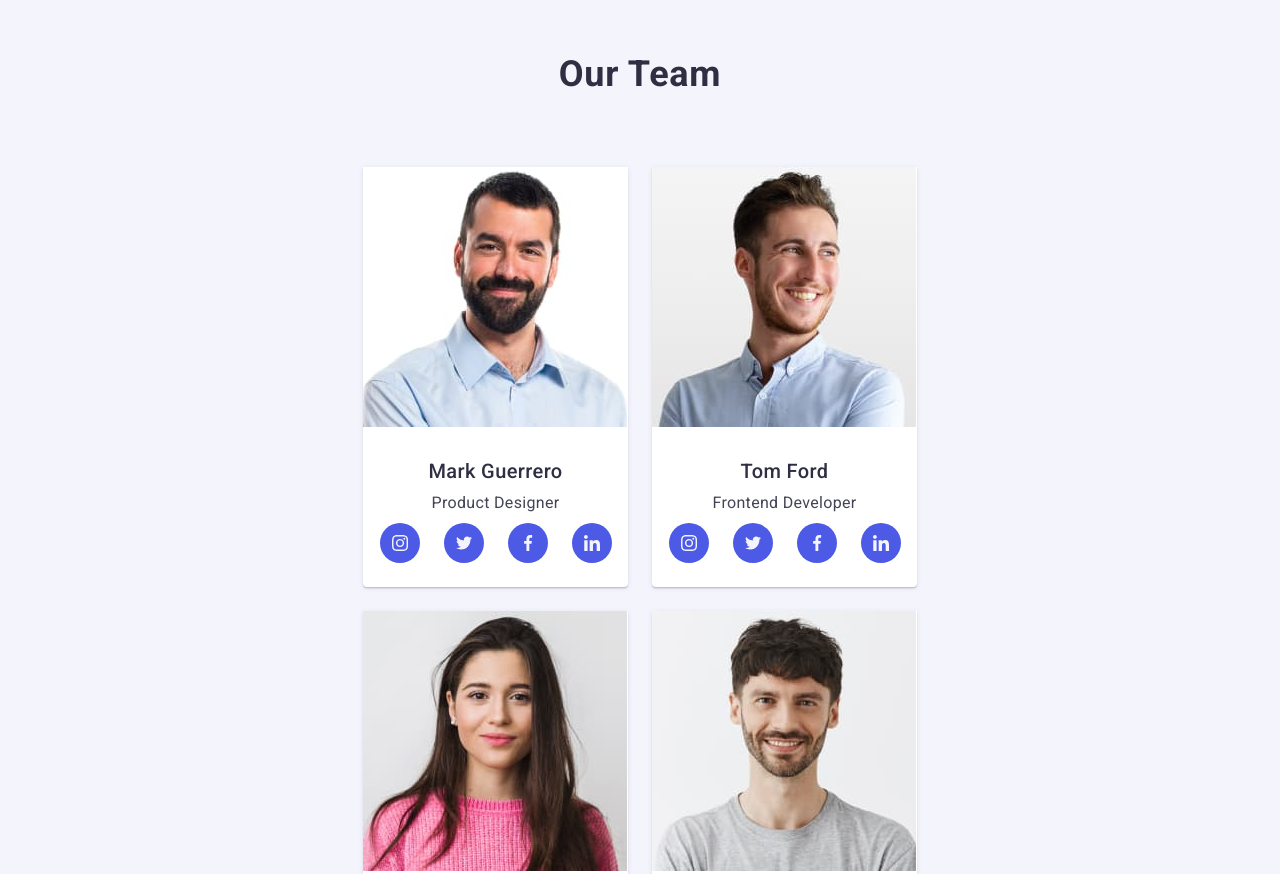
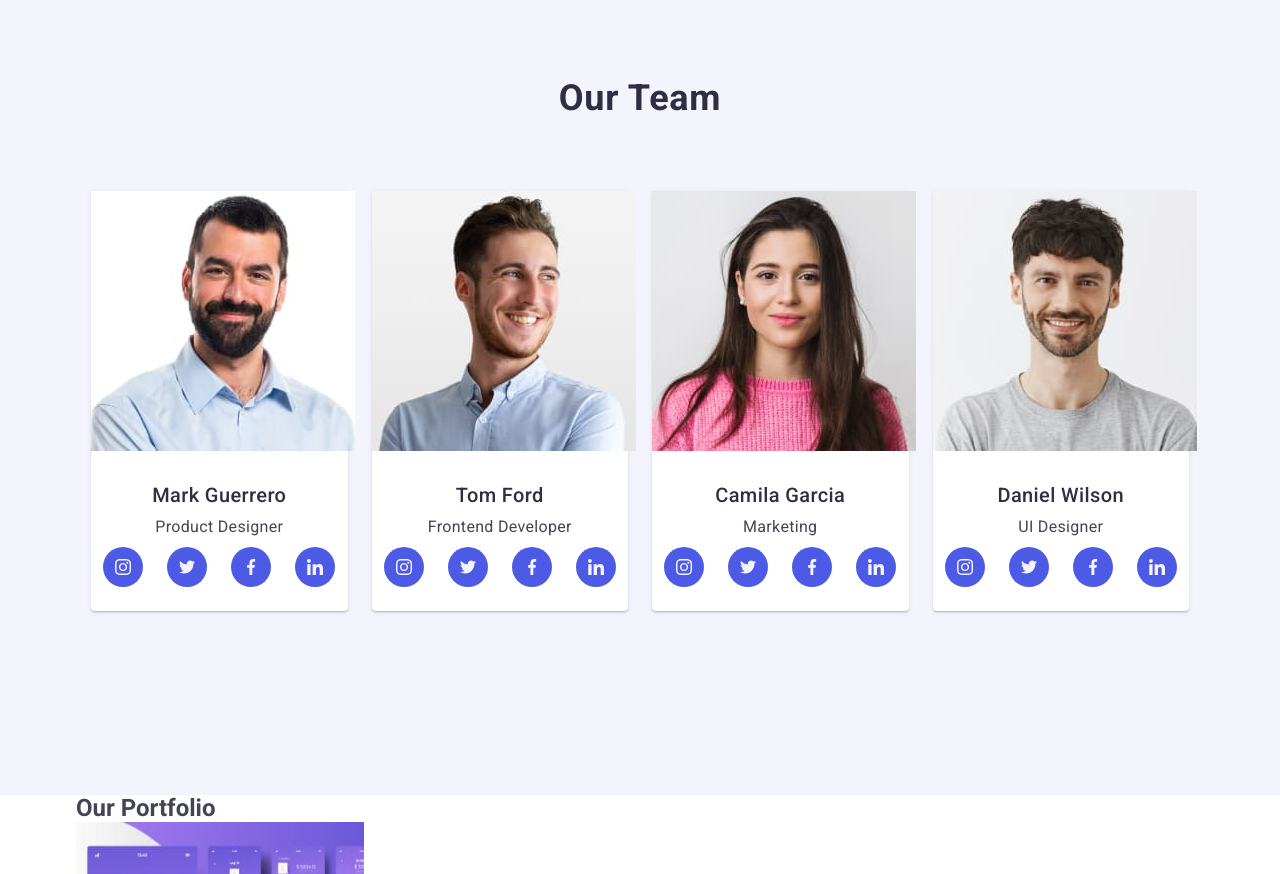
Before and after one commit to Svitlana3513/goit-markup-hw-06, a plain HTML site: page index.html in a window 1280 px wide. Shown: the part 1276-2150 px from the top of the page. Drawn offline with nearby package versions, Linux system fonts and the light colour scheme.

Commit message:
add index.html

```diff
--- a/css/styles.css
+++ b/css/styles.css
@@ -410,11 +410,6 @@ width: 296px;
     gap: 24px;
 }
 
-.social-list-link:hover,
-.social-list-link:focus {
-    background-color: #404BBF;
-}
-
 /*========/MOBILE OUR TEAM STYLES======*/
 
 /*========MOBILE PORTFOLIO STYLES======*/
@@ -594,11 +589,15 @@ max-width: 768px;
     justify-content: center;
     align-items: center;
 
+
 }
 .team-container{
     width:584px;
 }
 
+.list-our-team{
+    margin-bottom: 64px;
+}
 
 
 /*========/TABLET OUR TEAM STYLES======*/
@@ -683,7 +682,15 @@ link-address {
     margin-bottom: 48px;
 }
 
-/*========DESKTOP HERO STYLES======*/
+.main-button:hover {
+    background-color: #404BBF;
+}
+
+.main-button:focus {
+    background-color: #404BBF
+}
+
+/*========/DESKTOP HERO STYLES======*/
 
 /*========DESKTOP FEATURES STYLES======*/
 
@@ -737,6 +744,31 @@ font-weight: 500;
 
 /*========DESKTOP OUR TEAM STYLES======*/
 
+.our-team {
+    padding-top: 120px;
+    padding-bottom: 120px;
+}
+
+
+.team-container {
+    width: 1128px;
+}
+
+.list-our-team {
+    width: calc((100% - 72px) / 4);
+}
+
+.menu-our-team {
+    display: flex;
+    gap: 24px;
+}
+
+
+.social-list-link:hover,
+.social-list-link:focus {
+    background-color: #404BBF;
+}
+
 /*========/DESKTOP OUR TEAM STYLES======*/
 
 }
```
